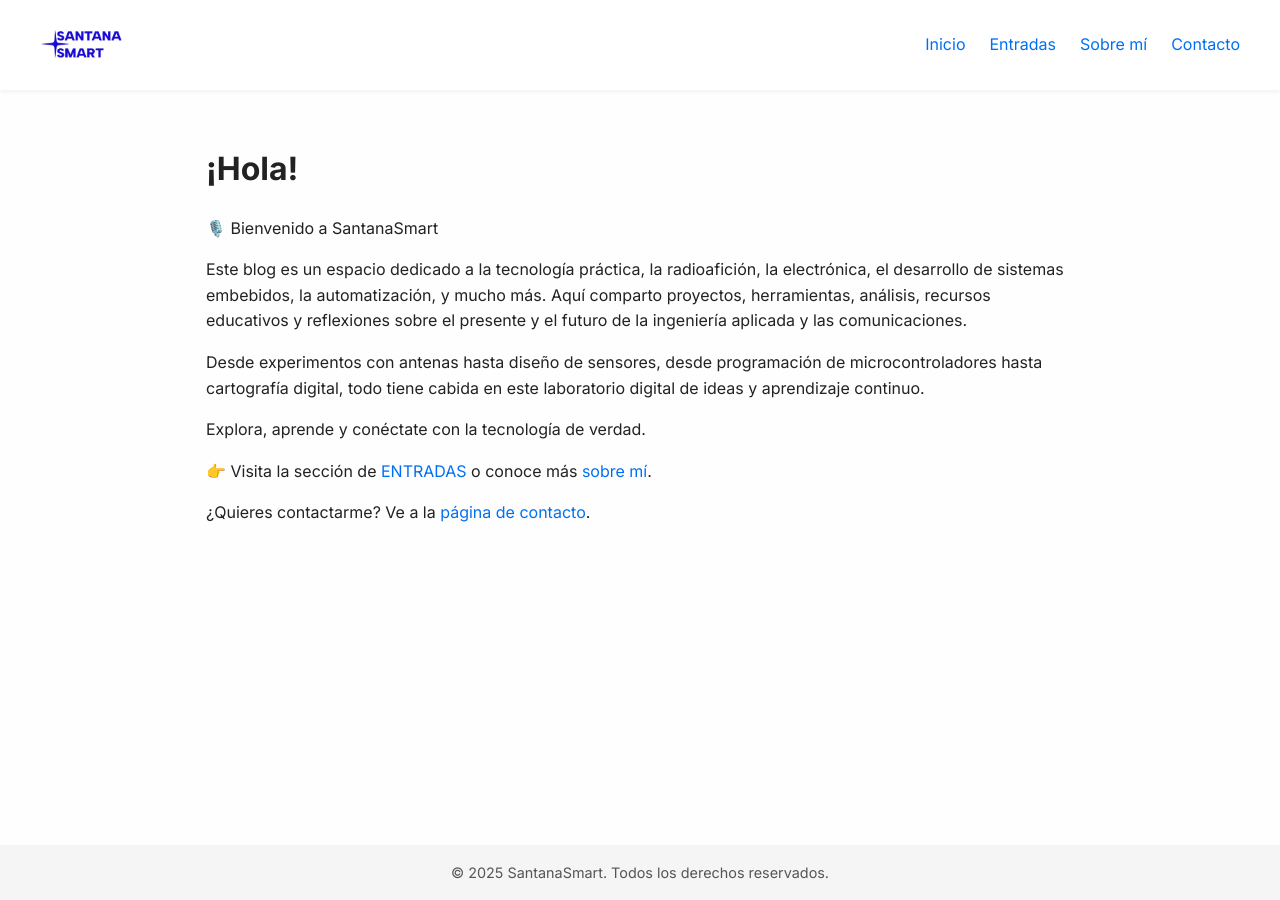
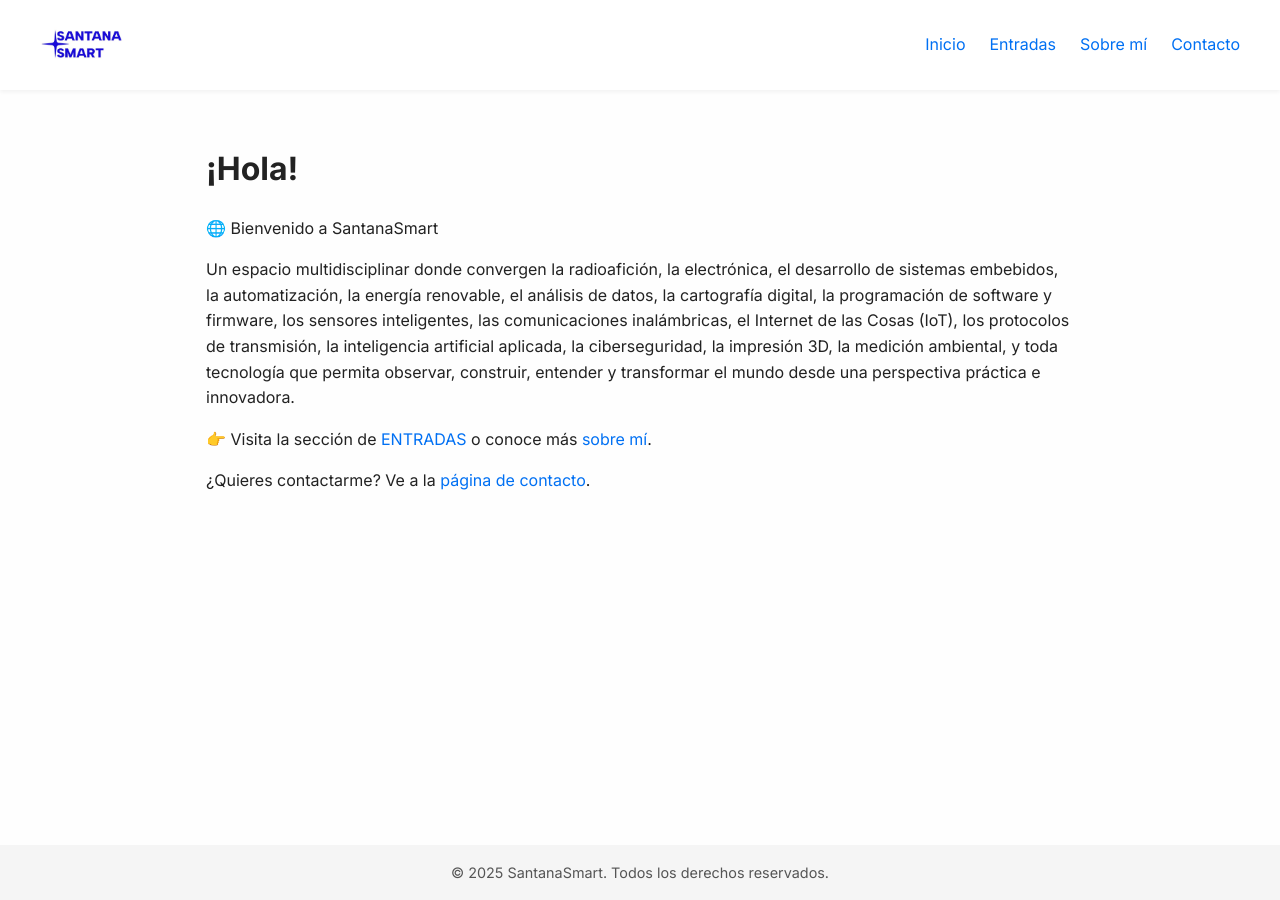
Before and after one commit to santanasmart/santanasmart_github, a Jekyll site: the page built from index.md, in a window 1280 px wide. Built offline with Jekyll 4.4.1, drawn with Linux system fonts in a browser that asks for light colours.

Commit message:
Update index.md

```diff
--- a/index.md
+++ b/index.md
@@ -4,13 +4,9 @@ title: El blog del conocimiento
 ---
 # ¡Hola!
 
-🎙️ Bienvenido a SantanaSmart
+🌐 Bienvenido a SantanaSmart
 
-Este blog es un espacio dedicado a la tecnología práctica, la radioafición, la electrónica, el desarrollo de sistemas embebidos, la automatización, y mucho más. Aquí comparto proyectos, herramientas, análisis, recursos educativos y reflexiones sobre el presente y el futuro de la ingeniería aplicada y las comunicaciones.
-
-Desde experimentos con antenas hasta diseño de sensores, desde programación de microcontroladores hasta cartografía digital, todo tiene cabida en este laboratorio digital de ideas y aprendizaje continuo.
-
-Explora, aprende y conéctate con la tecnología de verdad.
+Un espacio multidisciplinar donde convergen la radioafición, la electrónica, el desarrollo de sistemas embebidos, la automatización, la energía renovable, el análisis de datos, la cartografía digital, la programación de software y firmware, los sensores inteligentes, las comunicaciones inalámbricas, el Internet de las Cosas (IoT), los protocolos de transmisión, la inteligencia artificial aplicada, la ciberseguridad, la impresión 3D, la medición ambiental, y toda tecnología que permita observar, construir, entender y transformar el mundo desde una perspectiva práctica e innovadora.
 
 👉 Visita la sección de [ENTRADAS](/blog.html) o conoce más [sobre mí](/about).
 
```
